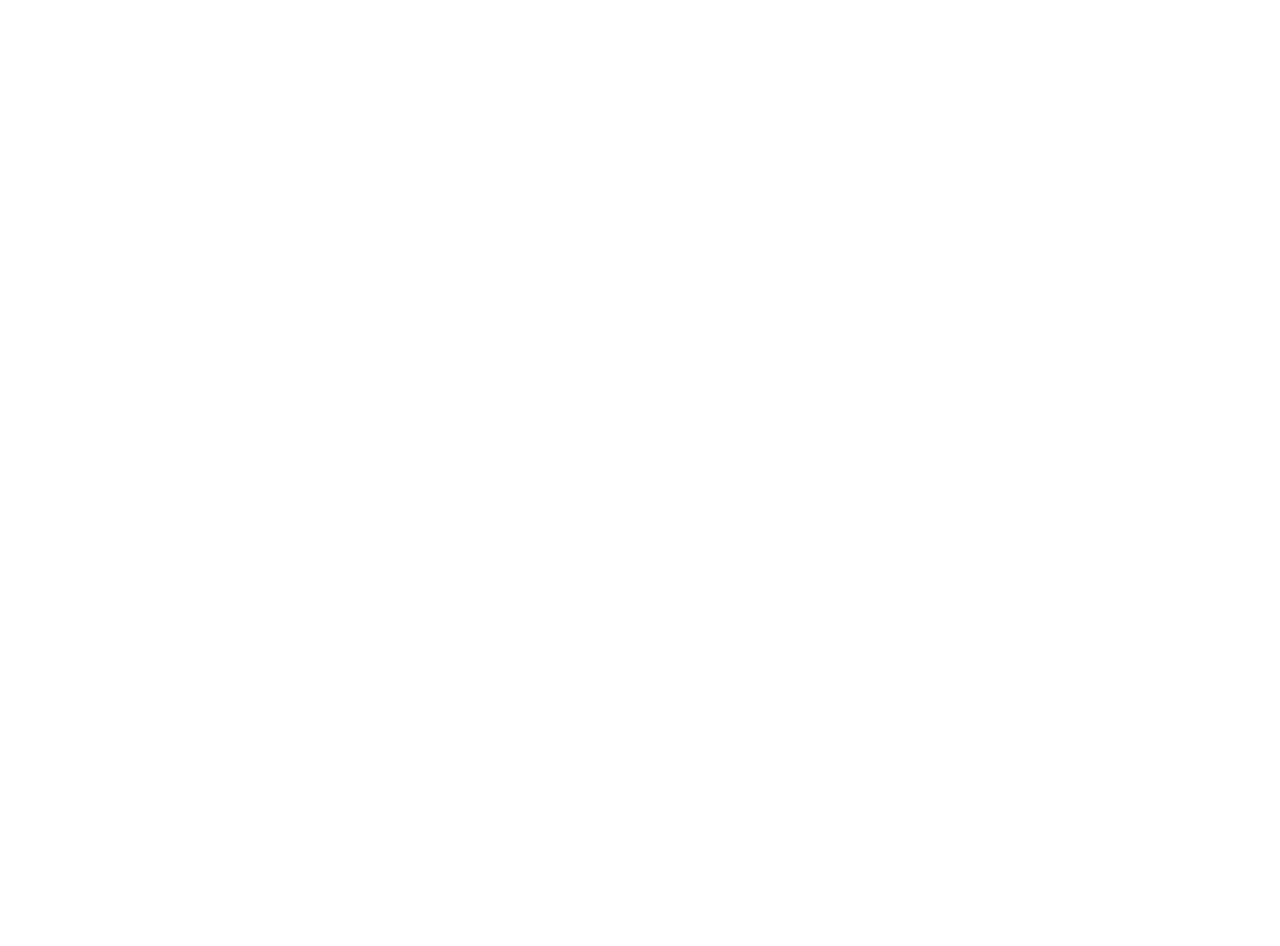
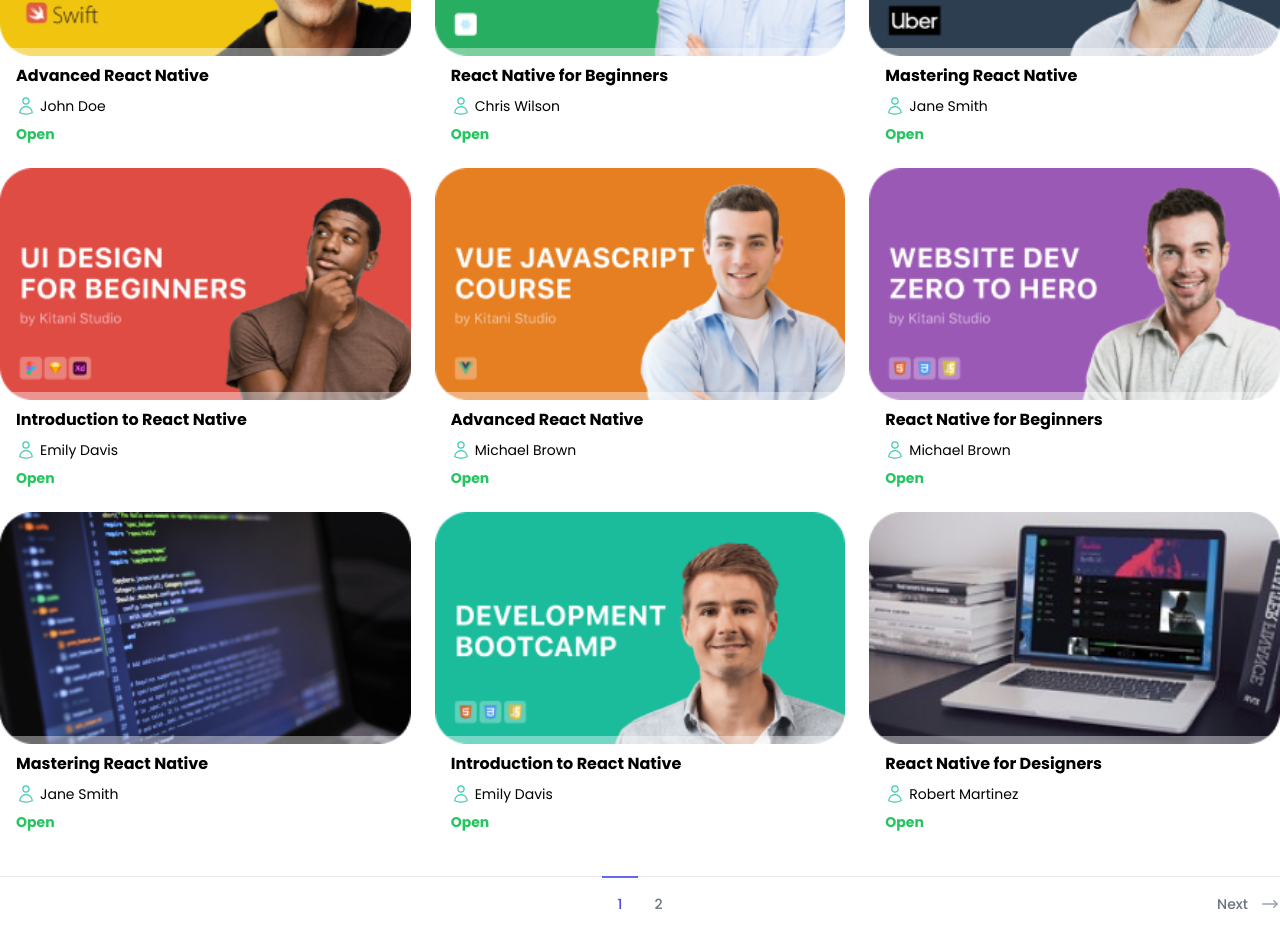
Before and after one commit to mustafaazad03/Frontend-Assignment-Alemeno, a React (Vite) app: page / in a window 1280 px wide. Shown: the part 520-1466 px from the top of the page. Before the commit the page ends 800 px from the top, so only its background shows below. Built offline with nearby package versions, Linux system fonts and the light colour scheme.

Commit message:
chore: Update Hero component with larger size and font size

```diff
--- a/src/components/Hero.jsx
+++ b/src/components/Hero.jsx
@@ -1,8 +1,8 @@
 const Hero = () => {
 	return (
-		<div className="h-[20vh] rounded-2xl w-full bg-orangeBg flex items-center relative">
+		<div className="h-[30vh] rounded-2xl w-full bg-orangeBg flex items-center relative mt-10">
 			<div className="flex flex-col items-start md:w-1/2 w-3/5 pl-4 text-dark h-full justify-center gap-2 z-[2]">
-				<h1 className="font-bold break-words flex-wrap flex text-lg font-serif">
+				<h1 className="font-bold break-words flex-wrap flex text-2xl">
 					Learn something new everyday.
 				</h1>
 				<p className="text-xs">
--- /dev/null
+++ b/src/components/Pagination.jsx
@@ -0,0 +1,80 @@
+import { useEffect, useState } from "react";
+import { useNavigate, useLocation } from "react-router-dom";
+import {
+	ArrowLongLeftIcon,
+	ArrowLongRightIcon,
+} from "@heroicons/react/20/solid";
+import PropTypes from "prop-types";
+
+const Pagination = ({ totalPages }) => {
+	const location = useLocation();
+	const navigate = useNavigate();
+	const [currentPage, setCurrentPage] = useState(1);
+
+	useEffect(() => {
+		const searchParams = new URLSearchParams(location.search);
+		const page = parseInt(searchParams.get("page")) || 1;
+		setCurrentPage(page);
+	}, [location]);
+
+	const handlePageChange = (page) => {
+		const searchParams = new URLSearchParams(location.search);
+		searchParams.set("page", page);
+		navigate(location.pathname + "?" + searchParams.toString());
+	};
+
+	return (
+		<nav className="flex items-center justify-between border-t border-gray-200 px-4 sm:px-0 mt-3">
+			<div className="-mt-px flex w-0 flex-1">
+				{currentPage > 1 && (
+					<div
+						onClick={() => handlePageChange(currentPage - 1)}
+						className="inline-flex items-center border-t-2 border-transparent pr-1 pt-4 text-sm font-medium text-gray-500 hover:border-gray-300 hover:text-gray-700 cursor-pointer"
+					>
+						<ArrowLongLeftIcon
+							className="mr-3 h-5 w-5 text-gray-400"
+							aria-hidden="true"
+						/>
+						Previous
+					</div>
+				)}
+			</div>
+			<div className="hidden md:-mt-px md:flex">
+				{Array.from({ length: totalPages }, (_, index) => (
+					<div
+						key={index + 1}
+						onClick={() => handlePageChange(index + 1)}
+						className={`inline-flex items-center border-t-2 px-4 pt-4 text-sm font-medium cursor-pointer ${
+							currentPage === index + 1
+								? "border-indigo-500 text-indigo-600"
+								: "border-transparent text-gray-500 hover:border-gray-300 hover:text-gray-700"
+						}`}
+						aria-current={currentPage === index + 1 ? "page" : undefined}
+					>
+						{index + 1}
+					</div>
+				))}
+			</div>
+			<div className="-mt-px flex w-0 flex-1 justify-end">
+				{currentPage < totalPages && (
+					<div
+						onClick={() => handlePageChange(currentPage + 1)}
+						className="inline-flex items-center border-t-2 border-transparent pl-1 pt-4 text-sm font-medium text-gray-500 hover:border-gray-300 hover:text-gray-700 cursor-pointer"
+					>
+						Next
+						<ArrowLongRightIcon
+							className="ml-3 h-5 w-5 text-gray-400"
+							aria-hidden="true"
+						/>
+					</div>
+				)}
+			</div>
+		</nav>
+	);
+};
+
+Pagination.propTypes = {
+	totalPages: PropTypes.number.isRequired,
+};
+
+export default Pagination;
--- a/src/pages/CourseDetail.jsx
+++ b/src/pages/CourseDetail.jsx
@@ -0,0 +1,11 @@
+import PropTypes from "prop-types";
+const CourseDetail = ({ id }) => {
+	console.log(id);
+	return <div></div>;
+};
+
+export default CourseDetail;
+
+CourseDetail.propTypes = {
+	id: PropTypes.string.isRequired,
+};
--- a/src/pages/Home.jsx
+++ b/src/pages/Home.jsx
@@ -1,15 +1,15 @@
 import Container from "../components/Container";
+import CourseList from "../components/CourseList";
 import Hero from "../components/Hero";
 import Navbar from "../components/Navbar";
 
 const Home = () => {
 	return (
-		<>
+		<Container>
 			<Navbar />
-			<Container>
-				<Hero />
-			</Container>
-		</>
+			<Hero />
+			<CourseList />
+		</Container>
 	);
 };
 
```
